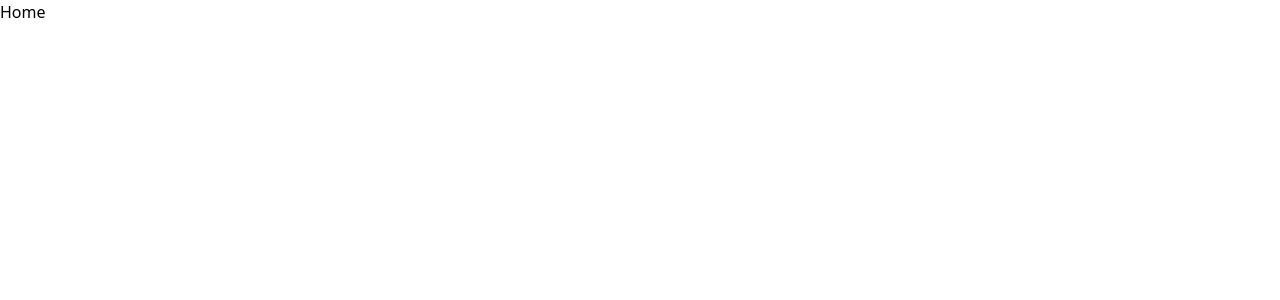
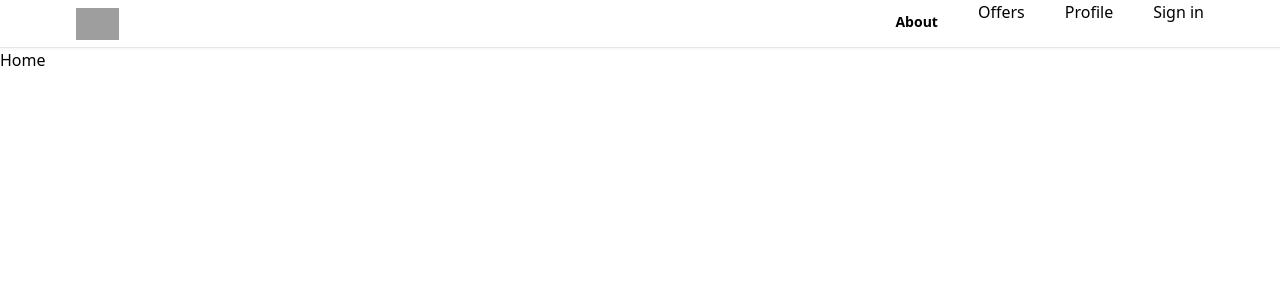
Before and after one commit to miszyszka/realtor, a React (Create React App) app: page / in a window 1280 px wide. Shown: the top 300 px of the page. Built offline with nearby package versions, Linux system fonts and the light colour scheme; grey boxes are pictures that could not be loaded.

Commit message:
last changes for July 28

```diff
--- a/package.json
+++ b/package.json
@@ -36,5 +36,10 @@
       "last 1 firefox version",
       "last 1 safari version"
     ]
+  },
+  "devDependencies": {
+    "autoprefixer": "^10.4.14",
+    "postcss": "^8.4.27",
+    "tailwindcss": "^3.3.3"
   }
 }
--- /dev/null
+++ b/postcss.config.js
@@ -0,0 +1,6 @@
+module.exports = {
+    plugins: {
+        tailwindcss: {},
+        autoprefixer: {},
+    }
+}
--- a/src/App.js
+++ b/src/App.js
@@ -1,15 +1,18 @@
 import { BrowserRouter as Router, Routes, Route } from "react-router-dom";
 import Home from "./pages/Home"
-import ForgotPassword from "./pages/ForgotPassword";
-import Offers from "./pages/Offers";
+// import ForgotPassword from "./pages/ForgotPassword";
+// import Offers from "./pages/Offers";
 import Profile from "./pages/Profile";
 import SignIn from "./pages/SignIn";
 import SignUp from "./pages/SignUp";
+import Header from "./components/Header";
+
 
 
 function App() {
   return (
     <Router>
+      <Header />
       <Routes>
         <Route path="/" element={<Home />} />
         <Route path="/profile" element={<Profile />} />
--- /dev/null
+++ b/src/components/Header.jsx
@@ -0,0 +1,36 @@
+import React from 'react';
+import { useLocation } from 'react-router-dom';
+
+export default function Header() {
+  const location = useLocation();
+  console.log(location.pathname);
+
+  // write function if route === location.pathname return true
+  // else return false
+
+  return (
+    <div className="bg-white border-b shadow-sm sticky top-0">
+      <header className="flex justify-between items-center px-3 max-w-6xl my-auto mx-auto">
+        <div>
+          <img
+            src="https://static.rdc.moveaws.com/images/logos/rdc-logo-default.svg"
+            alt="logo"
+            className="h-8 cursor-pointer"
+          />
+        </div>
+        <div>
+          <ul className="flex space-x-10">
+            <li
+              className={`py-3 text-sm font-semibold text-grey-400 border-b-[3px] border-b-transparent`}
+            >
+              About
+            </li>
+            <li>Offers</li>
+            <li>Profile</li>
+            <li>Sign in</li>
+          </ul>
+        </div>
+      </header>
+    </div>
+  );
+}
--- a/tailwind.config.js
+++ b/tailwind.config.js
@@ -1,6 +1,6 @@
 /** @type {import('tailwindcss').Config} */
 module.exports = {
-  content: ["./src/**/*.{html,js}"],
+  content: ["./src/**/*.{html,js,jsx}"],
   theme: {
     extend: {},
   },
```
Also changed, not shown: src/components/header.css (added, +17 -0 lines), 1 other file (tests, documents, lock files or other folders).
